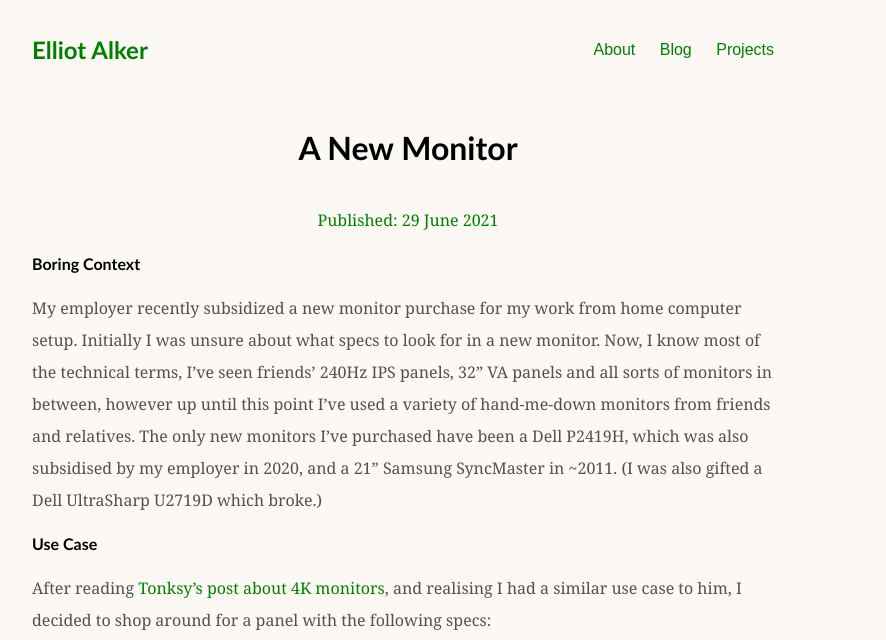
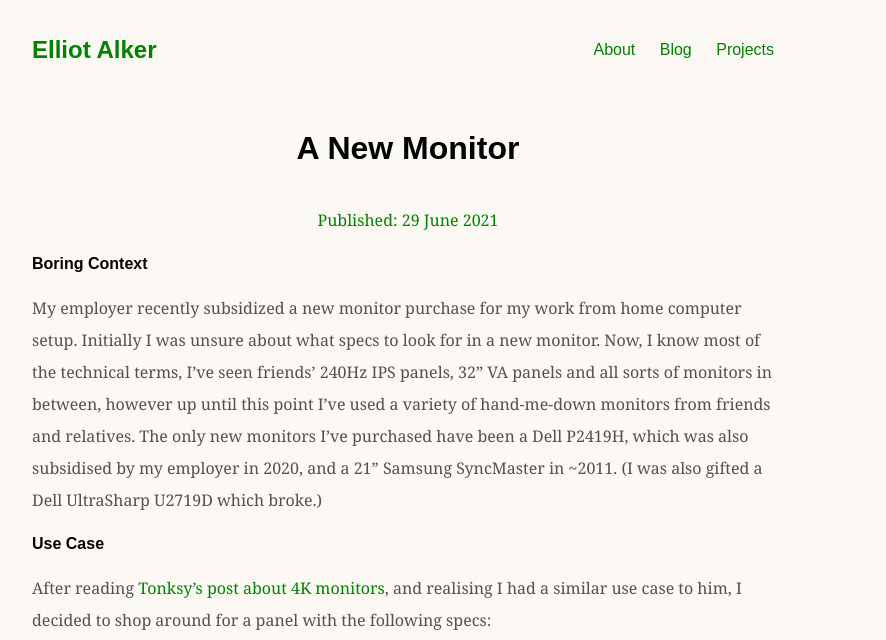
Before and after one commit to ealker/ealker.github.io, a Jekyll site: the page built from _posts/2021-06-29-a-new-monitor.md, in a window 1280 px wide. Shown: the top 640 px of the page, without its empty margins (232-1118 px from the left). Built offline with Jekyll 4.4.1, drawn with Linux system fonts in a browser that asks for light colours.

Commit message:
Updated fonts.

```diff
--- a/_sass/main.scss
+++ b/_sass/main.scss
@@ -33,7 +33,7 @@ header {
   }
 
   .topname {
-    font-family: 'Gill Sans', 'Gill Sans MT', Calibri, 'Trebuchet MS', sans-serif;
+    font-family: sans-serif;
   }
 
   ul {
@@ -49,12 +49,11 @@ header {
 h1, h2, h3, h4 {
   margin-top: 1em;
   margin-bottom: 1em;
-  font-family: 'Gill Sans', 'Gill Sans MT', Calibri, 'Trebuchet MS', sans-serif;
+  font-family: sans-serif;
 }
 
 p {
-
-  font-family: 'Georgia', 'Times New Roman', Times, serif;
+  font-family: 'Georgia', serif;
   line-height: 2;
   color: #525050;
 }
```
